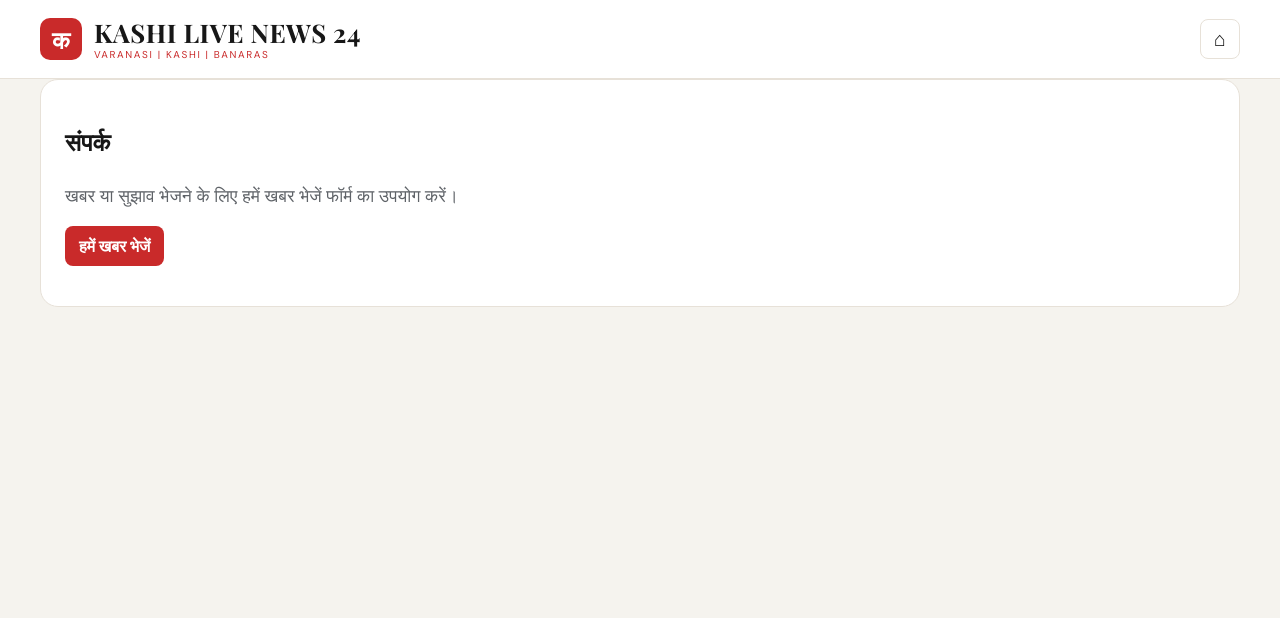
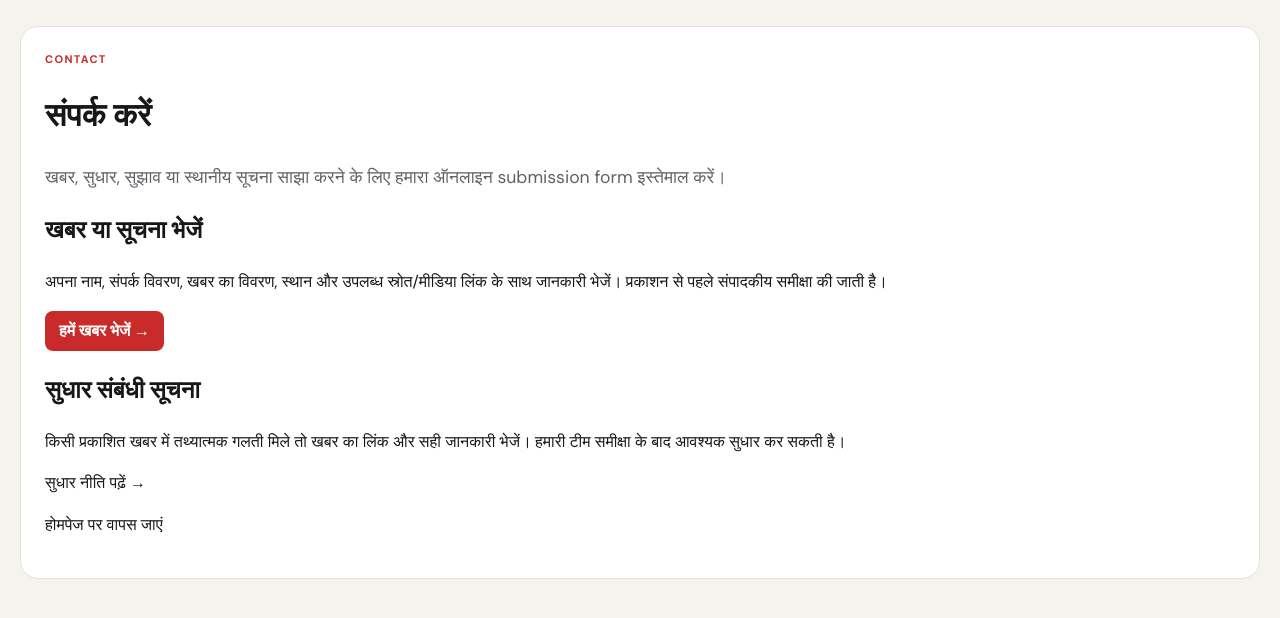
Before and after one commit to Rahulkannoujia123/KashiNews24, a Next.js app: page /contact in a window 1280 px wide. Shown: the top 618 px of the page. Built offline with nearby package versions, Linux system fonts and the light colour scheme; no server answers.

Commit message:
Add contact information page

```diff
--- /dev/null
+++ b/app/contact/page.jsx
@@ -0,0 +1,21 @@
+import Link from 'next/link';
+
+export const metadata = {
+  title: 'संपर्क करें',
+  description: 'Kashi Live News 24 से संपर्क करने और स्थानीय खबर भेजने की जानकारी।'
+};
+
+export default function ContactPage() {
+  return <main className="page-shell"><div className="shell form-page">
+    <div className="kicker">Contact</div>
+    <h1>संपर्क करें</h1>
+    <p className="article-lead">खबर, सुधार, सुझाव या स्थानीय सूचना साझा करने के लिए हमारा ऑनलाइन submission form इस्तेमाल करें।</p>
+    <h2>खबर या सूचना भेजें</h2>
+    <p>अपना नाम, संपर्क विवरण, खबर का विवरण, स्थान और उपलब्ध स्रोत/मीडिया लिंक के साथ जानकारी भेजें। प्रकाशन से पहले संपादकीय समीक्षा की जाती है।</p>
+    <p><Link className="primary" href="/send-news">हमें खबर भेजें →</Link></p>
+    <h2>सुधार संबंधी सूचना</h2>
+    <p>किसी प्रकाशित खबर में तथ्यात्मक गलती मिले तो खबर का लिंक और सही जानकारी भेजें। हमारी टीम समीक्षा के बाद आवश्यक सुधार कर सकती है।</p>
+    <p><Link href="/correction-policy">सुधार नीति पढ़ें →</Link></p>
+    <p><Link href="/">होमपेज पर वापस जाएं</Link></p>
+  </div></main>;
+}
```
